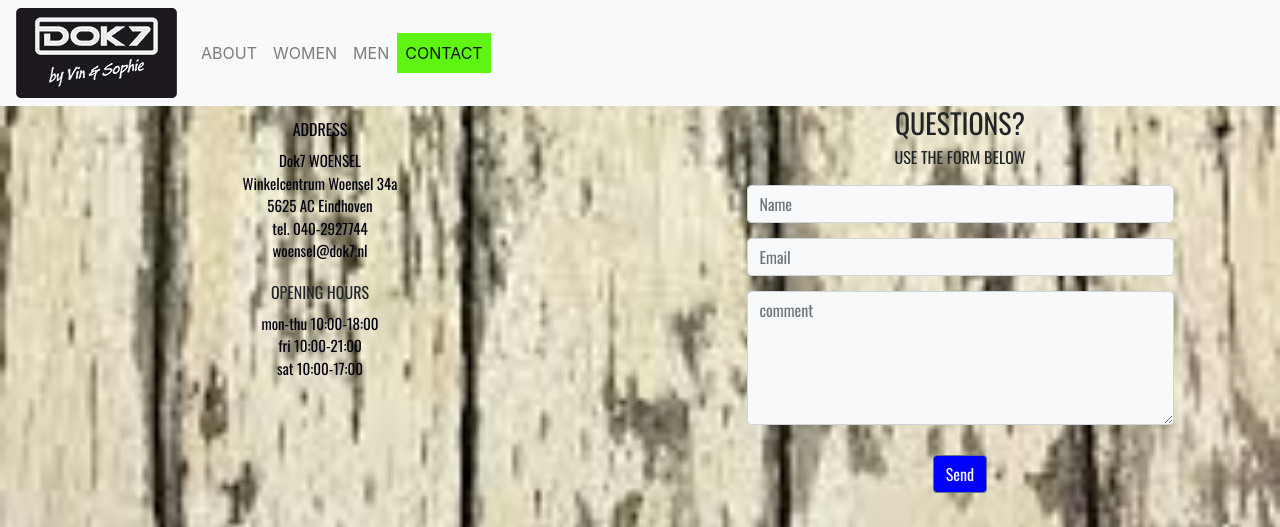
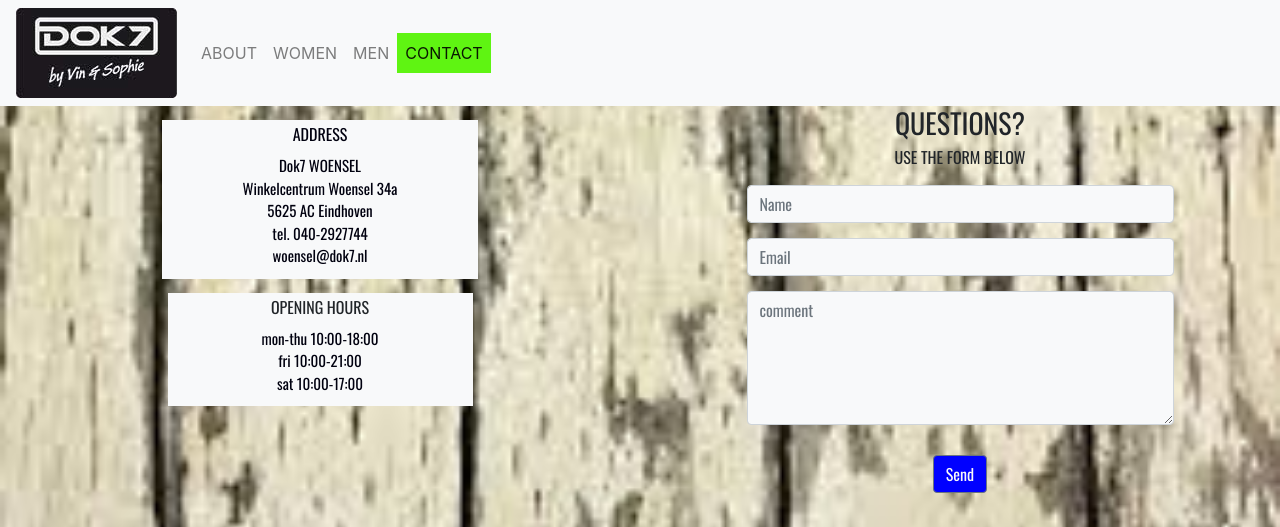
Before and after one commit to PeterdeWolff/dok7-website, a plain HTML site: page contact.html in a window 1280 px wide. Shown: the top 527 px of the page. Drawn offline with nearby package versions, Linux system fonts and the light colour scheme.

Commit message:
changed background text blocks + updat readme file

```diff
--- a/assets/style.css
+++ b/assets/style.css
@@ -164,6 +164,11 @@ header {
     padding:8rem;
 }
 
+.background-text{
+    background-color:#f8f9fa;
+    padding: 5px;
+}
+
 .left {
     padding-bottom: 8rem;
     padding-left: 2rem;
@@ -207,6 +212,13 @@ header {
 
 
 /*-----contact-----*/
+
+.background-text1{
+    width: 50%;
+    margin-left: 25%;
+    background-color:#f8f9fa;
+    padding: 5px;
+}
 
 .address {
     font-family: 'Oswald', sans-serif;
--- a/contact.html
+++ b/contact.html
@@ -43,6 +43,7 @@
           <div class= "col-sm-6">
             <div class="row address">
               <div class= "col address">
+               <div class= "background-text1">
                 <h6 class="uppercase text-center">address</h6>
                   <p class= "address text-center">
                     Dok7 WOENSEL<br>
@@ -51,16 +52,19 @@
                     tel. 040-2927744<br>
                     woensel@dok7.nl</p>
               </div>
+             </div>
             </div>
             <div class="row opening">
               <div class="col opening">
+               <div class= "background-text1">
                 <h6 class="uppercase text-center">opening hours</h6>
                   <p class= "address text-center">
                     mon-thu 10:00-18:00<br>
                     fri 10:00-21:00<br>
                     sat 10:00-17:00</p>
+               </div>
               </div>
-            </div>
+           </div>
           </div>
           <div class= "col-sm-6">
             <div class="row bg-contact">
```
Also changed, not shown: about.html (+4 -0 lines), 1 other file.
